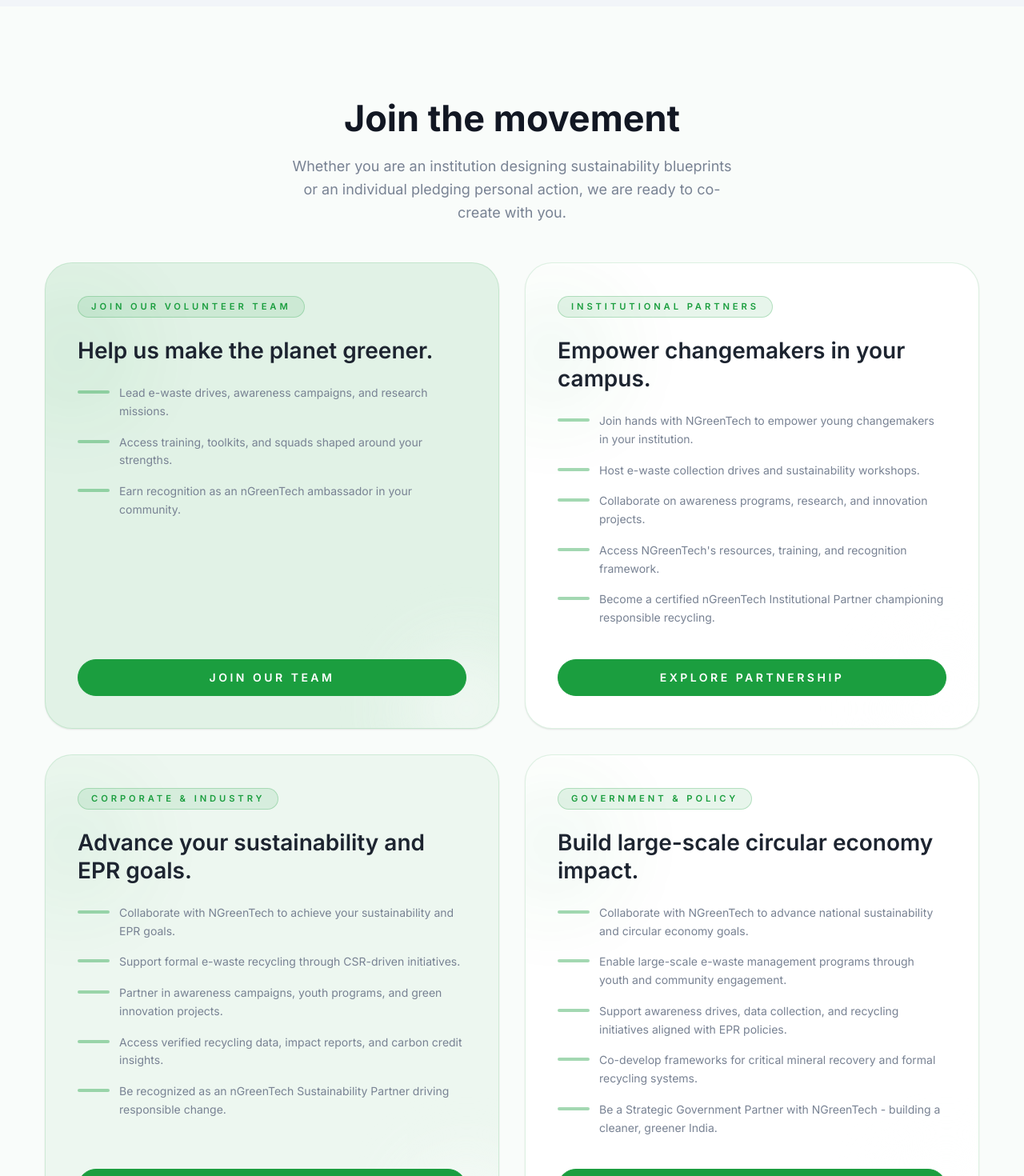
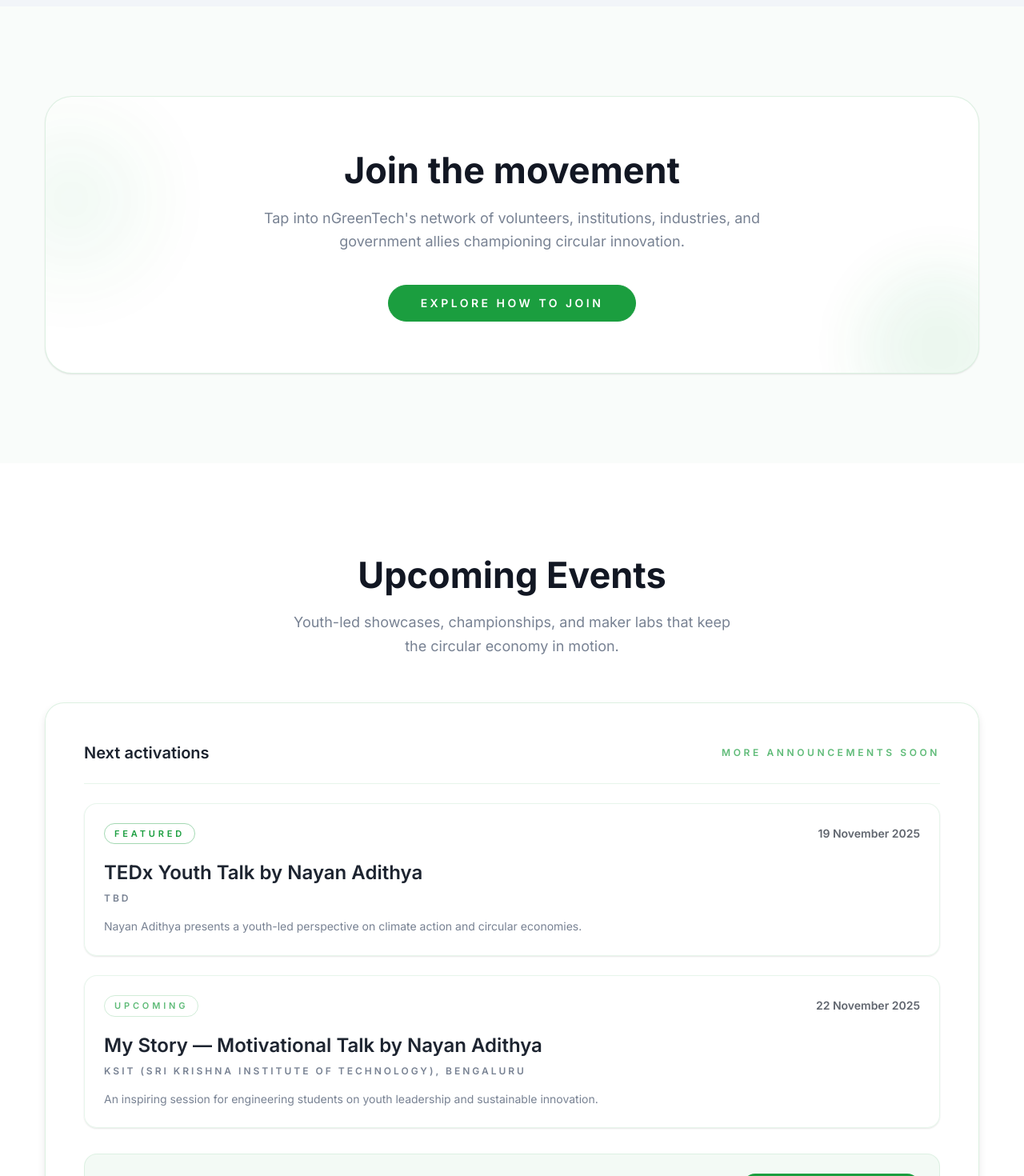
Before and after one commit to himanshukt03/nGreenTech, a Next.js app: page / in a window 1280 px wide. Shown: the part 2000-3470 px from the top of the page at 80% size. Built offline with nearby package versions, Linux system fonts and the light colour scheme.

Commit message:
Update: Content for team and some ui fixes

```diff
--- a/app/page.tsx
+++ b/app/page.tsx
@@ -4,7 +4,7 @@
 import Events from "@/components/Events";
 import Hero from "@/components/Hero";
 import Impact from "@/components/Impact";
-import JoinUs from "@/components/JoinUs";
+import JoinCTA from "@/components/JoinUs/HomeCTA";
 import Partners from "@/components/Partners";
 import Testimonials from "@/components/Testimonials";
 import { Metadata } from "next";
@@ -22,7 +22,7 @@
       <Hero />
       <HomeAbout />
       <Impact />
-      <JoinUs />
+  <JoinCTA />
       <Events />
       <Partners />
       <Testimonials />
--- a/components/Contact/index.tsx
+++ b/components/Contact/index.tsx
@@ -68,10 +68,13 @@
                 <span className="font-semibold text-dark">Founder &amp; CEO:</span> nGreenTech, empowering children to recycle e-waste responsibly.
               </p>
               <p>
-                <span className="font-semibold text-dark">Address:</span> B19-02, Birla Alokya, Soukya Road, Koraluru, Whitefield, Bengaluru.
+                <span className="font-semibold text-dark">Address:</span>Bengaluru, India.
               </p>
               <p>
-                <span className="font-semibold text-dark">Email:</span> hello@ngreentech.org
+                <span className="font-semibold text-dark">Email:</span> ngreentech2025@gmail.com
+              </p>
+              <p>
+                <span className="font-semibold text-dark">Phone:</span> +91 77300 41280
               </p>
             </div>
           </div>
@@ -82,7 +85,7 @@
             <p className="mt-4 text-base leading-relaxed text-body-color">
               Follow our journeys, volunteer call-outs, and live event highlights across platforms.
             </p>
-            <div className="mt-6 grid gap-4 sm:grid-cols-2">
+              <div className="mt-6 grid gap-4 sm:grid-cols-2">
               {socialLinks.map((social) => (
                 <a
                   key={social.id}
--- a/components/Events/index.tsx
+++ b/components/Events/index.tsx
@@ -9,7 +9,23 @@
   badge?: string;
 };
 
-const upcomingEvents: EventItem[] = [];
+const upcomingEvents: EventItem[] = [
+  {
+    id: "tedx-youth-2025",
+    title: "TEDx Youth Talk by Nayan Adithya",
+    date: "19 November 2025",
+    location: "TBD",
+    description: "Nayan Adithya presents a youth-led perspective on climate action and circular economies.",
+    badge: "Featured",
+  },
+  {
+    id: "ksit-talk-2025",
+    title: "My Story — Motivational Talk by Nayan Adithya",
+    date: "22 November 2025",
+    location: "KSIT (Sri Krishna Institute of Technology), Bengaluru",
+    description: "An inspiring session for engineering students on youth leadership and sustainable innovation.",
+  },
+];
 
 const Events = () => {
   return (
--- a/components/Footer/index.tsx
+++ b/components/Footer/index.tsx
@@ -72,7 +72,7 @@
                     </a>
                   </li>
                   <li>
-                    <a href="/#join-us" className="transition hover:text-primary">
+                    <a href="/join-us" className="transition hover:text-primary">
                       Join Us
                     </a>
                   </li>
@@ -89,9 +89,9 @@
               <div className="mb-12 lg:mb-16">
                 <h2 className="mb-6 text-xl font-semibold text-black">Connect</h2>
                 <ul className="space-y-4 text-base text-body-color">
-                  <li>hello@ngreentech.org</li>
-                  <li>+91 93900 12345</li>
-                  <li>Hyderabad, Telangana, India</li>
+                  <li>ngreentech2025@gmail.com</li>
+                  <li>+91 77300 41280</li>
+                  <li>Bengaluru, India</li>
                 </ul>
               </div>
             </div>
@@ -101,6 +101,9 @@
           <div className="py-8">
             <p className="text-center text-base text-body-color">
               © {new Date().getFullYear()} nGreenTech. All rights reserved.
+            </p>
+            <p className="mt-2 text-center text-sm text-body-color">
+              a company registered under Section 8 of the Companies Act, 2013.
             </p>
           </div>
         </div>
--- a/components/Hero/index.tsx
+++ b/components/Hero/index.tsx
@@ -123,7 +123,7 @@
             </p>
             <div className="mt-10 flex flex-wrap items-center gap-4">
               <Link
-                href="/#join-us"
+                href="/join-us"
                 className="rounded-full bg-primary/90 px-7 py-3 text-sm font-semibold uppercase tracking-[0.2em] text-white shadow-btn transition hover:bg-primary"
               >
                 Join The Movement
--- /dev/null
+++ b/components/HomeJoinCTA.tsx
@@ -0,0 +1,22 @@
+import Link from "next/link";
+
+const HomeJoinCTA = () => {
+  return (
+    <section className="py-32">
+      <div className="container">
+        <div className="mx-auto max-w-2xl text-center">
+          <h2 className="mb-6 text-3xl font-semibold text-dark">Join the movement</h2>
+          <p className="mb-8 text-body-color">Be part of our youth-led climate action — volunteers, institutions, industry and government welcome.</p>
+          <Link
+            href="/join-us"
+            className="inline-flex items-center justify-center rounded-full bg-primary px-8 py-4 text-sm font-semibold uppercase tracking-[0.2em] text-white shadow-btn transition hover:bg-primary/90"
+          >
+            Join Us
+          </Link>
+        </div>
+      </div>
+    </section>
+  );
+};
+
+export default HomeJoinCTA;
--- a/components/Impact/index.tsx
+++ b/components/Impact/index.tsx
@@ -14,13 +14,13 @@
   {
     id: "awareness",
     label: "Awareness Generated",
-    value: 10000,
+    value: 50000,
     suffix: "+",
   },
   {
     id: "ewaste",
     label: "E-Waste Collected",
-    value: 200,
+    value: 500,
     suffix: "+ Kgs",
   },
   {
--- /dev/null
+++ b/components/JoinUs/HomeCTA.tsx
@@ -0,0 +1,38 @@
+import Link from "next/link";
+import SectionTitle from "../Common/SectionTitle";
+
+const HomeCTA = () => {
+  return (
+    <section id="join-us" className="py-16 md:py-20 lg:py-28">
+      <div className="container">
+        <div className="relative overflow-hidden rounded-[34px] border border-primary/15 bg-white p-10 text-center shadow-btn-light transition hover:shadow-one md:p-16">
+          <div className="pointer-events-none absolute inset-0 opacity-80">
+            <div className="absolute -left-12 top-12 h-40 w-40 rounded-full border border-primary/20 bg-primary/10 blur-3xl" />
+            <div className="absolute -bottom-16 -right-12 h-48 w-48 rounded-full border border-primary/20 bg-primary/10 blur-2xl" />
+          </div>
+
+          <div className="relative z-[1]">
+            <SectionTitle
+              center
+              title="Join the movement"
+              paragraph="Tap into nGreenTech's network of volunteers, institutions, industries, and government allies championing circular innovation."
+              width="640px"
+              mb="40px"
+            />
+
+            <div className="flex items-center justify-center">
+              <Link
+                href="/join-us"
+                className="inline-flex items-center justify-center rounded-full border border-primary bg-primary px-10 py-3 text-sm font-semibold uppercase tracking-[0.25em] text-white transition hover:bg-primary/90"
+              >
+                Explore How to Join
+              </Link>
+            </div>
+          </div>
+        </div>
+      </div>
+    </section>
+  );
+};
+
+export default HomeCTA;
--- a/components/NGreenArmy/index.tsx
+++ b/components/NGreenArmy/index.tsx
@@ -78,17 +78,17 @@
     id: "aadya",
     name: "Aadya",
     role: "Member",
-    grade: "Grade VII",
-    school: "National Public School, Bengaluru",
+    grade: "Grade V",
+    school: "Maria Public School, Guwahati, Assam",
     summary: "Member",
-    image: getImagePath("/images/about/aadya.webp"),
+    image: getImagePath("/images/about/aadya.jpg"),
   },
   {
     id: "suhit",
     name: "Suhit",
     role: "Member",
-    grade: "Grade VI",
-    school: "Bangalore International Academy, Bengaluru",
+    grade: "Grade V",
+    school: "Gopalan International School, Bengaluru",
     summary: "Member",
     image: getImagePath("/images/about/suhit.jpg"),
   },
@@ -96,8 +96,8 @@
     id: "vynavi",
     name: "Vynavi",
     role: "Member",
-    grade: "Grade IV",
-    school: "Vagdevi Vilas School, Bengaluru",
+    grade: "Grade VI",
+    school: "Samashti International School, Hyderabad",
     summary: "Member",
     image: getImagePath("/images/about/Vynavi.jpg"),
   },
@@ -105,26 +105,18 @@
     id: "adarsh-rathi",
     name: "Adarsh Rathi",
     role: "Member",
-    grade: "Grade VIII",
-    school: "Bangalore International Academy, Bengaluru",
+    grade: "Grade V",
+    school: "Bangalore International Academy",
     summary: "Member",
   },
-  {
-    id: "nandhan",
-    name: "Nandhan",
-    role: "Member",
-    grade: "Grade VII",
-    school: "Bangalore International Academy, Bengaluru",
-    summary: "Member",
-  },
+  // Nandhan removed as requested
 ];
 
 const leaderboard: Leader[] = [
   { id: "leader-suhit", rank: 1, name: "Suhit", ewaste: "16 Kgs", points: 160 },
-  { id: "leader-aradhya", rank: 2, name: "Aradhya", ewaste: "15 Kgs", points: 150 },
-  { id: "leader-pranish", rank: 3, name: "Pranish", ewaste: "10 kgs", points: 100 },
-  { id: "leader-nandan", rank: 3, name: "Nandan", ewaste: "10 kgs", points: 100 },
-  { id: "leader-utkarsh", rank: 5, name: "Utkarsh", ewaste: "5 Kgs", points: 50 },
+  { id: "leader-aaradhya", rank: 2, name: "Aaradhya", ewaste: "15 Kgs", points: 150 },
+  { id: "leader-pranish", rank: 3, name: "Praneesh", ewaste: "10 Kgs", points: 100 },
+  { id: "leader-utkarsh", rank: 4, name: "Utkarsh", ewaste: "5 Kgs", points: 50 },
 ];
 
 const NGreenArmy = () => {
```
Also changed, not shown: components/Events/PastEvents.tsx (+6 -6 lines), public/images/about/aadya.jpg (added), public/images/about/suhit.jpg (deleted).
